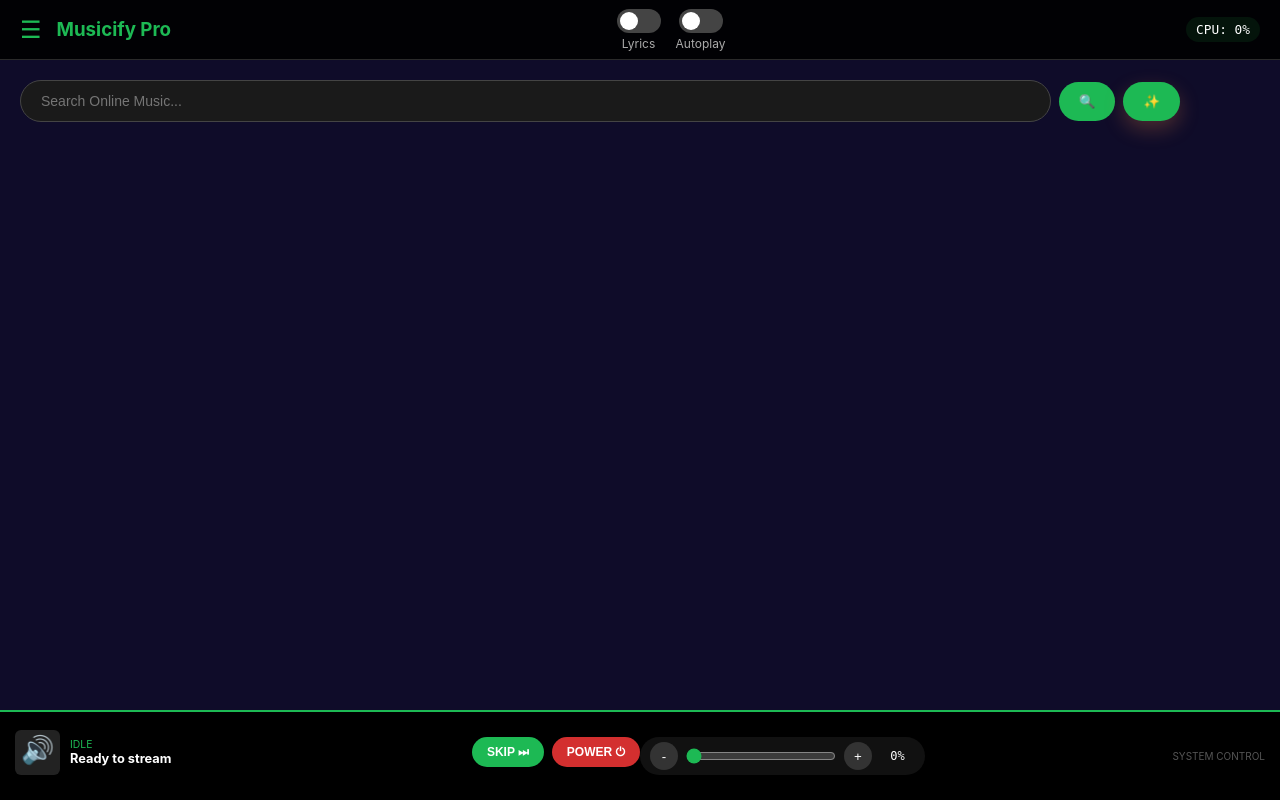
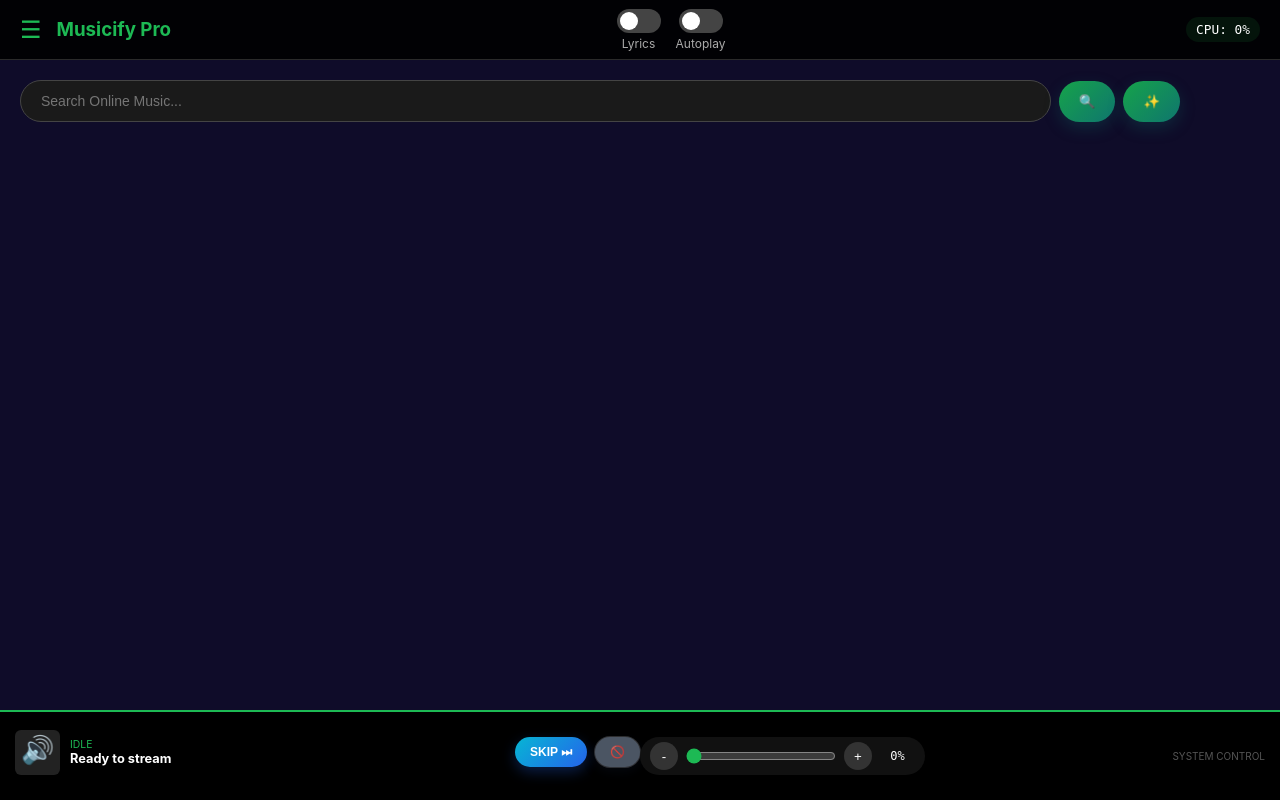
Before and after one commit to termuxBash/Musicify, a Flask app: page /youtube/ in a window 1280 px wide. Run offline with Flask 3, Linux system fonts and the light colour scheme; data that the repository does not hold is empty; some libraries are stand-ins or nearby versions.

Commit message:
Enhance Bose speaker integration: update power state handling, improve UI feedback, and add dynamic button states for power control

```diff
--- a/core/stats.py
+++ b/core/stats.py
@@ -49,6 +49,8 @@ def stats():
     return jsonify({
         "cpu": int(round(psutil.cpu_percent())),
         "volume": volume,
+        "bose_is_on": bose.get("is_on", False) if bose else False,
+        "bose_power_state": bose.get("power_state", "disconnected") if bose else "disconnected",
         "queue": list(player_status.get("queue", [])),
         "now_playing": current_song,
         "is_playing": is_playing,
--- a/static/common.css
+++ b/static/common.css
@@ -8,6 +8,12 @@
     --card-bg: #1a1a1a;
     --border-color: #2a2a2a;
     --danger-red: #d32f2f;
+    --button-text: #fff;
+    --search-gradient: linear-gradient(135deg, #16a34a, #0f766e);
+    --queue-gradient: linear-gradient(135deg, #2563eb, #7c3aed);
+    --skip-gradient: linear-gradient(135deg, #06b6d4, #2563eb);
+    --power-on-gradient: linear-gradient(135deg, #bef264, #16a34a);
+    --power-off-gradient: linear-gradient(135deg, #ef4444, #b91c1c);
 }
 
 * {
@@ -199,13 +205,36 @@ nav {
 }
 
 .search-form button, .search-btn {
-    background: var(--spotify-green);
+    background: var(--search-gradient);
     border: none;
     padding: 12px 20px;
     border-radius: 25px;
     font-weight: bold;
     cursor: pointer;
-    color: white;
+    color: var(--button-text);
+    min-height: 41px;
+    box-shadow: 0 6px 16px rgba(15, 118, 110, 0.25);
+    transition: transform 0.2s ease, filter 0.2s ease, box-shadow 0.2s ease;
+}
+
+.search-form button:hover, .search-btn:hover,
+.auto-pick-btn:hover, .queue-playlist-btn:hover,
+.skip-btn:hover, .power-btn:hover {
+    filter: brightness(1.1) saturate(1.08);
+    transform: translateY(-1px);
+}
+
+.search-form button:focus-visible, .search-btn:focus-visible,
+.auto-pick-btn:focus-visible, .queue-playlist-btn:focus-visible,
+.skip-btn:focus-visible, .power-btn:focus-visible {
+    outline: 2px solid #f8fafc;
+    outline-offset: 2px;
+}
+
+.search-form button:active, .search-btn:active,
+.auto-pick-btn:active, .queue-playlist-btn:active,
+.skip-btn:active, .power-btn:active {
+    transform: translateY(0);
 }
 
 /* ==========================================================================
@@ -283,6 +312,7 @@ nav {
 .auto-pick-btn:disabled {
     opacity: 0.7;
     cursor: wait;
+    transform: none;
 }
 
 .card-actions {
@@ -317,14 +347,16 @@ nav {
 }
 
 .queue-playlist-btn {
-    background: linear-gradient(135deg, #3b82f6, #8b5cf6);
-    color: white;
+    background: var(--queue-gradient);
+    color: var(--button-text);
     border: none;
     border-radius: 12px;
     padding: 10px 12px;
     cursor: pointer;
     font-weight: bold;
     white-space: nowrap;
+    box-shadow: 0 6px 16px rgba(37, 99, 235, 0.25);
+    transition: transform 0.2s ease, filter 0.2s ease, box-shadow 0.2s ease;
 }
 
 .playlist-btn {
@@ -575,14 +607,16 @@ nav {
 }
 
 .skip-btn {
-    background: var(--spotify-green);
+    background: var(--skip-gradient);
     border: none;
-    color: white;
+    color: var(--button-text);
     cursor: pointer;
     padding: 8px 15px;
     border-radius: 20px;
     font-weight: bold;
     font-size: 0.75rem;
+    box-shadow: 0 5px 14px rgba(37, 99, 235, 0.3);
+    transition: transform 0.2s ease, filter 0.2s ease, box-shadow 0.2s ease;
 }
 .clear-queue-btn {
     background: var(--danger-red);
@@ -596,14 +630,61 @@ nav {
 }
 
 .power-btn {
-    background: var(--danger-red);
+    background: var(--power-off-gradient);
     border: none;
-    color: white;
+    color: var(--button-text);
     cursor: pointer;
     padding: 8px 15px;
     border-radius: 20px;
     font-weight: bold;
     font-size: 0.75rem;
+    box-shadow: 0 5px 14px rgba(185, 28, 28, 0.3);
+    transition: transform 0.2s ease, filter 0.2s ease, box-shadow 0.2s ease;
+}
+
+.power-btn.is-on {
+    background: var(--power-on-gradient);
+    color: #111;
+    box-shadow: 0 5px 16px rgba(22, 163, 74, 0.4);
+    animation: power-on-glow 1.8s ease-in-out infinite;
+}
+
+.power-btn.is-off {
+    color: var(--button-text);
+    background: var(--power-off-gradient);
+    box-shadow: 0 5px 14px rgba(185, 28, 28, 0.3);
+    animation: power-off-glow 1.8s ease-in-out infinite;
+}
+
+.power-btn.is-disconnected {
+    background: #4b5563;
+    color: #f8fafc;
+    cursor: not-allowed;
+    box-shadow: 0 0 0 1px rgba(248, 250, 252, 0.18), 0 4px 12px rgba(15, 23, 42, 0.35);
+    animation: none;
+}
+
+.power-btn:disabled {
+    opacity: 1;
+    transform: none;
+}
+
+@keyframes power-off-glow {
+    0%, 100% {
+        box-shadow: 0 5px 14px rgba(185, 28, 28, 0.3), 0 0 0 0 rgba(239, 68, 68, 0.35);
+    }
+    50% {
+        box-shadow: 0 5px 18px rgba(185, 28, 28, 0.5), 0 0 0 6px rgba(239, 68, 68, 0.12);
+    }
+}
+
+@keyframes power-on-glow {
+    0%, 100% {
+        box-shadow: 0 5px 16px rgba(22, 163, 74, 0.4), 0 0 0 0 rgba(190, 242, 100, 0.3);
+    }
+    50% {
+        box-shadow: 0 5px 20px rgba(22, 163, 74, 0.55), 0 0 0 6px rgba(190, 242, 100, 0.14);
+    }
 }
 
 /* ==========================================================================
--- a/static/common.js
+++ b/static/common.js
@@ -95,12 +95,18 @@ async function reconnectStream() {
     }
 }
 async function power() {
-    if( !(await fetch("/is_on").then(res => res.json()).then(data => data.is_on)) ) {
+    const powerStatus = await fetch("/is_on").then(res => res.json());
+    if (powerStatus.power_state === "disconnected") {
+        await updateStats();
+        return;
+    }
+    if (!powerStatus.is_on) {
+        await fetch("/power", { method: "POST" });
+    } else {
+        if (!confirm("Are you sure you want to power off?")) return;
         await fetch("/power", { method: "POST" });
     }
-    else {
-    if (!confirm("Are you sure you want to power off?")) return;
-    await fetch("/power", { method: "POST" }); }
+    await updateStats();
 }
 async function setVolume(val) {
     const volVal = document.getElementById("vol-val");
@@ -322,6 +328,23 @@ async function updateStats() {
         const cpuLoadEl = document.getElementById("cpu-load");
         if (cpuLoadEl) cpuLoadEl.textContent = data.cpu + "%";
 
+        const powerButton = document.getElementById("powerButton");
+        if (powerButton) {
+            const powerState = data.bose_power_state || (data.bose_is_on ? "on" : "off");
+            const isDisconnected = powerState === "disconnected";
+            powerButton.classList.toggle("is-on", powerState === "on");
+            powerButton.classList.toggle("is-off", powerState === "off");
+            powerButton.classList.toggle("is-disconnected", isDisconnected);
+            powerButton.textContent = isDisconnected ? "🚫️" : "POWER ⏻";
+            powerButton.disabled = isDisconnected;
+            powerButton.setAttribute(
+                "aria-label",
+                isDisconnected
+                    ? "Bose speaker status unavailable"
+                    : `Bose speaker power status: ${powerState}`
+            );
+        }
+
         const volSlider = document.getElementById("vol-slider");
         const volVal = document.getElementById("vol-val");
         if (volSlider && document.activeElement !== volSlider) {
--- a/templates/_player_bar.html
+++ b/templates/_player_bar.html
@@ -13,7 +13,7 @@
         </div>
         <div class="btn-group">
             <button class="skip-btn" onclick="skipTrack()">SKIP ⏭</button>
-            <button class="power-btn" onclick="power()">POWER ⏻</button>
+            <button class="power-btn is-disconnected" id="powerButton" onclick="power()" aria-label="Bose speaker status unavailable">🚫️</button>
         </div>
     </div>
 
```
Also changed, not shown: core/bose_routes.py (+6 -1 lines), core/bose_worker.py (+8 -10 lines).
